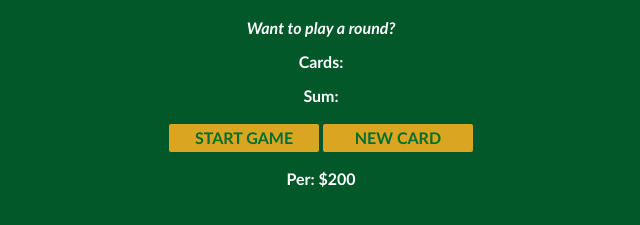
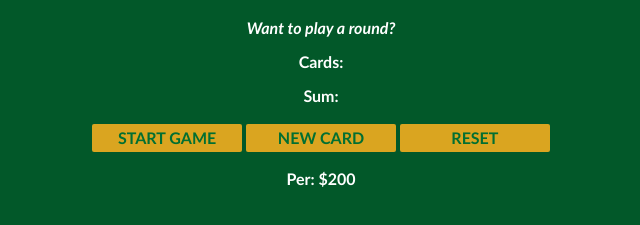
Before and after one commit to sahaypushkar/BlackJack, a plain HTML site: page index.html in a window 1280 px wide. Shown: the part 61-286 px from the top of the page, without its empty margins (319-959 px from the left). Drawn offline with nearby package versions, Linux system fonts and the light colour scheme.

Commit message:
Update index.html

```diff
--- a/index.html
+++ b/index.html
@@ -3,13 +3,18 @@
         <link rel="stylesheet" href="index.css">
     </head>
     <body>
+        <div class="container">
+            <div class="box">
             <h1>Blackjack</h1>
             <p id="message-el">Want to play a round?</p>
             <p id="cards-el">Cards:</p>
             <p id="sum-el">Sum:</p>
             <button onclick="startGame()">START GAME</button>
             <button onclick="newCard()">NEW CARD</button>
+            <button id="reset-btn" onclick="dealNew()">RESET</button>
             <p id="player-el"></p>
+        </div>
+    </div>
         <script src="index.js"></script>
     </body>
 </html>
```
Lines whose indentation alone changed are shown as unchanged.
